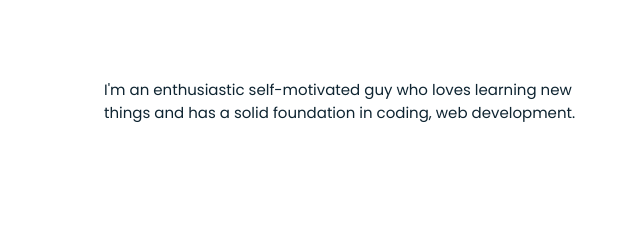
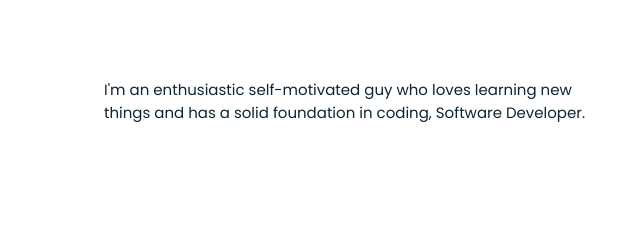
Before and after one commit to KRISHNAMOORTHY-07/Personal, a plain HTML site: page index.html in a window 1280 px wide. Shown: the part 395-626 px from the top of the page, 520-1160 px from the left. Drawn offline with nearby package versions, Linux system fonts and the light colour scheme.

Commit message:
Update index.html

```diff
--- a/index.html
+++ b/index.html
@@ -56,7 +56,7 @@
 </div>
 <div class="home_about">
         <p class="about_text" data-aos="fade-down" data-aos-delay="450">
-            I'm an enthusiastic self-motivated guy who loves learning new things and has a solid foundation in coding, web development.
+            I'm an enthusiastic self-motivated guy who loves learning new things and has a solid foundation in coding, Software Developer.
         </p>
 </div>
 </section>
```
